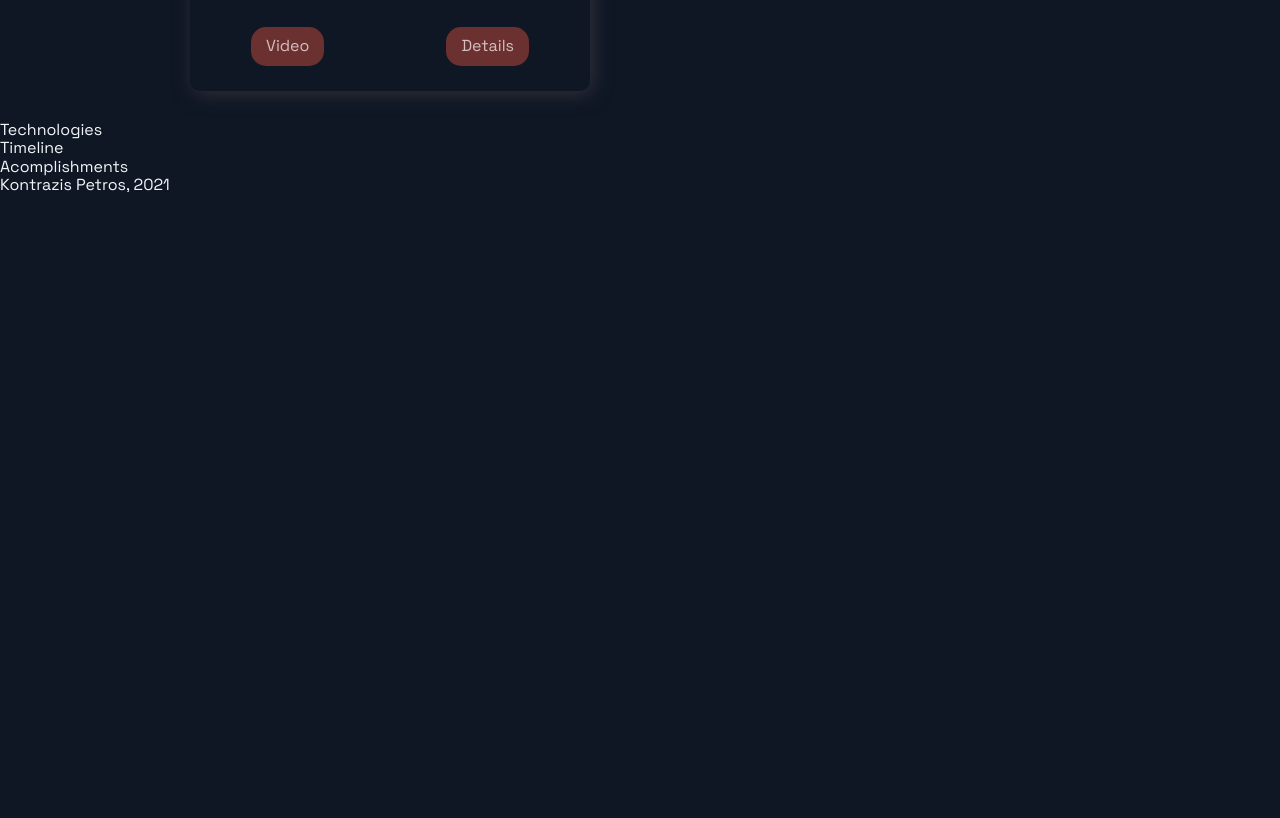
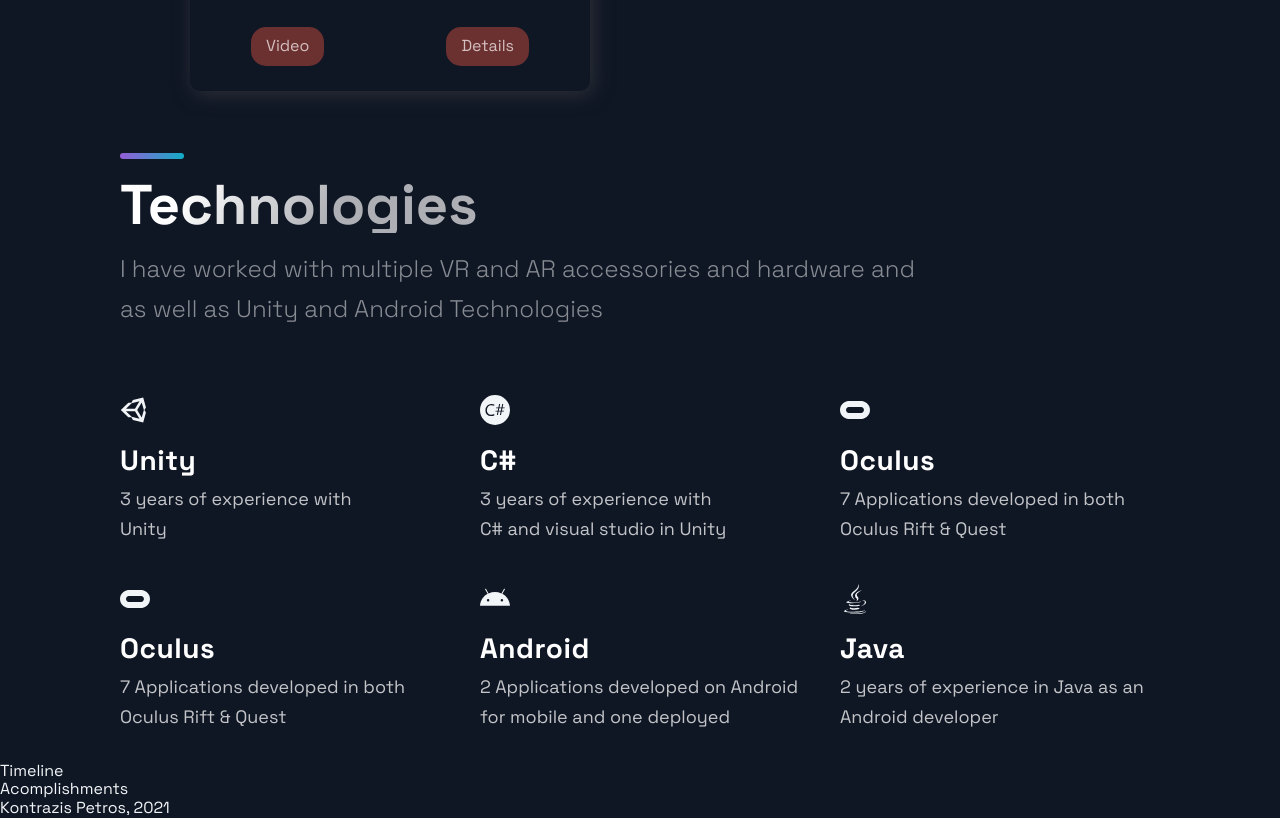
Before and after one commit to petrosKon/Portfolio, a Next.js app: page / in a window 1280 px wide. Shown: the part 4360-5178 px from the top of the page. Before the commit the page ends 4555 px from the top, so only its background shows below. Built offline with nearby package versions, Linux system fonts and the light colour scheme.

Commit message:
Technologies section finished

```diff
--- a/src/components/Technologies/Technologies.js
+++ b/src/components/Technologies/Technologies.js
@@ -1,12 +1,67 @@
 import React from 'react';
-import { DiFirebase, DiReact, DiZend } from 'react-icons/di';
 import { Section, SectionDivider, SectionText, SectionTitle } from '../../styles/GlobalComponents';
 import { List, ListContainer, ListItem, ListParagraph, ListTitle } from './TechnologiesStyles';
+import { FaUnity, FaAndroid, FaMobile } from 'react-icons/fa';
+import { SiOculus, SiCsharp, SiJava } from 'react-icons/si';
 
 const Technologies = () =>  (
-  <div>
-    Technologies
-  </div>
+  <Section id="tech">
+    <SectionDivider/>
+    <br />
+    <SectionTitle>Technologies</SectionTitle>
+    <SectionText>I have worked with multiple VR and AR accessories and hardware and as well as Unity and Android Technologies</SectionText>
+    <List>
+        <ListItem>
+            <FaUnity size="3rem"/>
+            <br />
+            <ListContainer>
+                <ListTitle>Unity</ListTitle>
+                <ListParagraph>3 years of experience with <br/> Unity</ListParagraph>
+            </ListContainer>
+        </ListItem>
+        <ListItem>
+            <SiCsharp size="3rem"/>
+            <br />
+            <ListContainer>
+                <ListTitle>C#</ListTitle>
+                <ListParagraph>3 years of experience with <br/> C# and visual studio in Unity</ListParagraph>
+            </ListContainer>
+        </ListItem>
+        <ListItem>
+            <SiOculus size="3rem"/>
+            <br />
+            <ListContainer>
+                <ListTitle>Oculus</ListTitle>
+                <ListParagraph>7 Applications developed in both Oculus Rift & Quest</ListParagraph>
+            </ListContainer>
+        </ListItem>
+        <ListItem>
+            <SiOculus size="3rem"/>
+            <br />
+            <ListContainer>
+                <ListTitle>Oculus</ListTitle>
+                <ListParagraph>7 Applications developed in both Oculus Rift & Quest</ListParagraph>
+            </ListContainer>
+        </ListItem>
+        <ListItem>
+            <FaAndroid size="3rem"/>
+            <br />
+            <ListContainer>
+                <ListTitle>Android</ListTitle>
+                <ListParagraph>2 Applications developed on Android for mobile and one deployed</ListParagraph>
+            </ListContainer>
+        </ListItem>
+        <ListItem>
+            <SiJava size="3rem"/>
+            <br />
+            <ListContainer>
+                <ListTitle>Java</ListTitle>
+                <ListParagraph>2 years of experience in Java as an Android developer</ListParagraph>
+            </ListContainer>
+        </ListItem>
+    </List>
+
+  </Section>
 );
 
 export default Technologies;
```
